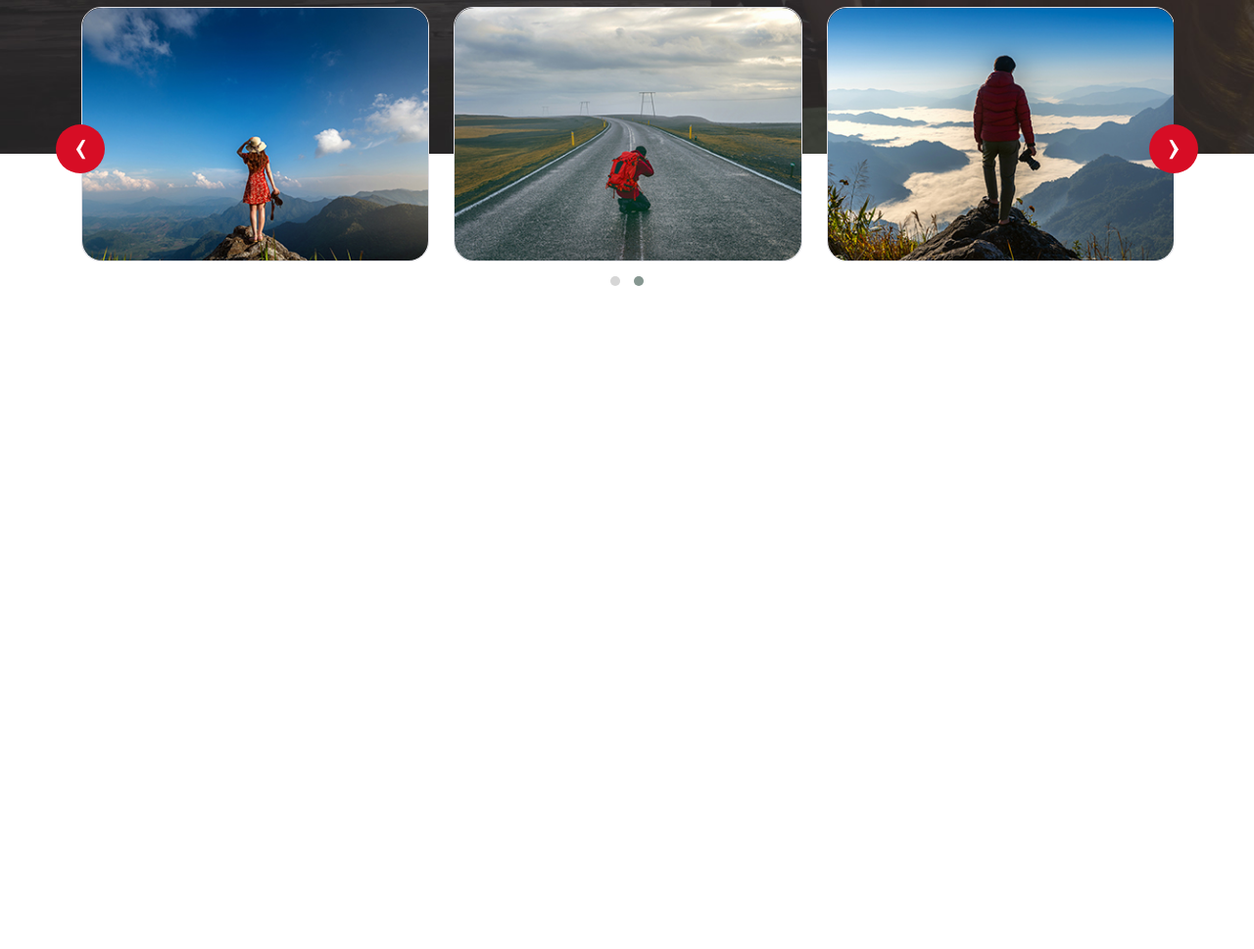
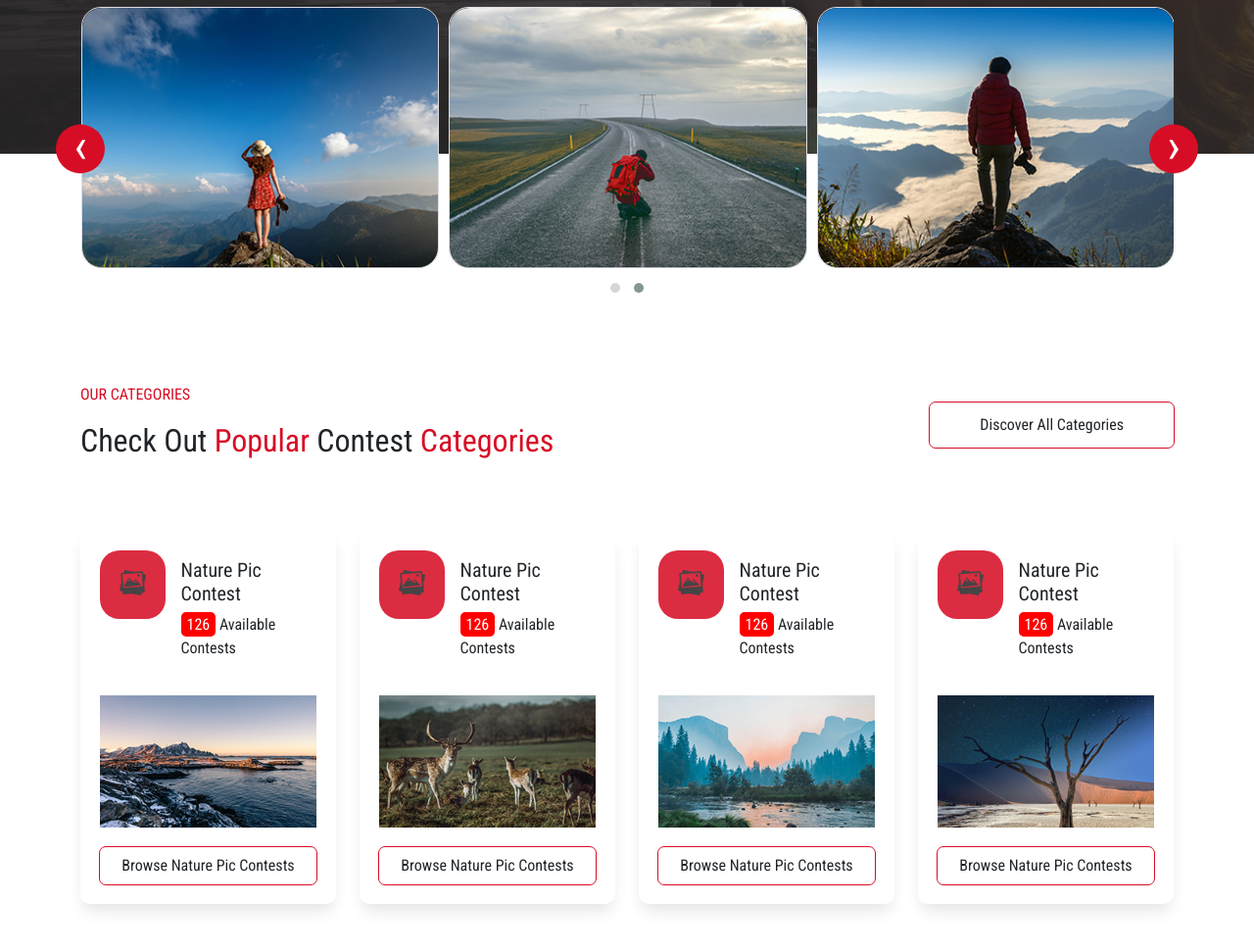
Before and after one commit to razan111/photography-contest, a plain HTML site: page index.html in a window 1280 px wide. Shown: the part 629-1598 px from the top of the page at 98% size. Before the commit the page ends 933 px from the top, so only its background shows below. Drawn offline with nearby package versions, Linux system fonts and the light colour scheme.

Commit message:
Our categories section done

```diff
--- a/css/crimison.css
+++ b/css/crimison.css
@@ -1,4 +1,8 @@
+
+.popular-btn:hover,
+.popular-icon,
 .owl-carousel .owl-nav button.owl-next,
+.discover-btn:hover,
 .owl-carousel .owl-nav button.owl-prev,
 .owl-carousel .owl-nav button.owl-next:hover,
 .owl-carousel .owl-nav button.owl-prev:hover,
@@ -10,7 +14,7 @@ header{
 .featured-overlay,
 .mybtn2,
 .mybtn1,
-.home-section .title-text{
+.title-text{
     color: #d70d25;
 }
 
@@ -19,3 +23,9 @@ header{
 .home-section .divider{
     border: 2px solid #d70d25;
 }
+
+
+.discover-btn,
+.popular-btn{
+    outline: 1px solid #d70d25;
+}
--- a/css/style.css
+++ b/css/style.css
@@ -196,3 +196,59 @@ header .navbar #navbarSupportedContent .nav-item .nav-link.active{
     justify-content: center;
     margin-top: -15px;
 }
+
+.contest-categories-section{
+    padding: 80px 0 80px;
+}
+
+
+.popular-icon{
+    width: 70px;
+    height: 70px;
+    padding: 20px;
+    border-radius: 20px;
+    opacity: .87;
+}
+
+.card{
+    border: none;
+    padding: 20px;
+    border-radius: 10px;
+    box-shadow: 0px 10px 15px -3px rgba(0,0,0,0.1);
+}
+
+.popular-img{
+    width: 100%;
+    padding: 20px 0px;
+
+}
+
+.popular-text{
+    background-color: red;
+    padding: 3px 6px;
+    border-radius: 5px;
+    color: #ffffff;
+}
+
+.discover{
+    display: flex;
+    flex-direction: column-reverse;
+    flex-wrap: wrap;
+    align-content: end;
+    justify-content: center;
+}
+
+.discover-btn{
+    padding: 10px 50px;
+}
+.discover-btn:hover{
+    color: #ffffff;
+}
+
+.popular-btn{
+    width: 100%;
+}
+
+.popular-btn:hover{
+    color: #ffffff;
+}
--- a/index.html
+++ b/index.html
@@ -192,6 +192,98 @@
 
     </section>
 
+    <section class="contest-categories-section">
+        <div class="container">
+            <div class="row row-cols-lg-2 row-cols-md-1 mb-5">
+                <div class="content ">
+                    <p class="title-text">OUR CATEGORIES</p>
+                    <h2>Check Out <span class="title-text">Popular</span> Contest <span
+                            class="title-text">Categories</span></h2>
+                </div>
+                <div class="discover">
+                    <a href="" class="btn discover-btn">Discover All Categories</a>
+                </div>
+            </div>
+
+            <div class="row row-cols-1 row-cols-md-2 row-cols-lg-4">
+
+                <div class="col my-3">
+                    <div class="card h-100">
+                        <div class="d-flex">
+                            <div class="popular-icon">
+                                <img class="img-fluid" src="images/icon-01.png" alt="">
+                            </div>
+                            <div class="ps-3 mt-2">
+                                <h3 class="fs-5">Nature Pic Contest</h3>
+                                <p><span class="popular-text">126</span> Available Contests</p>
+                            </div>
+                        </div>
+                        <img src="images/popular-01.png" class="img-fluid rounded popular-img" alt="...">
+                        <div class="">
+                            <a class="btn popular-btn" href="">Browse Nature Pic Contests</a>
+                        </div>
+                    </div>
+                </div>
+
+                <div class="col my-3">
+                    <div class="card h-100">
+                        <div class="d-flex">
+                            <div class="popular-icon">
+                                <img class="img-fluid" src="images/icon-01.png" alt="">
+                            </div>
+                            <div class="ps-3 mt-2">
+                                <h3 class="fs-5">Nature Pic Contest</h3>
+                                <p><span class="popular-text">126</span> Available Contests</p>
+                            </div>
+                        </div>
+                        <img src="images/popular-02.png" class="img-fluid rounded  popular-img" alt="...">
+                        <div class="">
+                            <a class="btn popular-btn" href="">Browse Nature Pic Contests</a>
+                        </div>
+                    </div>
+                </div>
+                <div class="col my-3">
+                    <div class="card h-100">
+                        <div class="d-flex">
+                            <div class="popular-icon">
+                                <img class="img-fluid" src="images/icon-01.png" alt="">
+                            </div>
+                            <div class="ps-3 mt-2">
+                                <h3 class="fs-5">Nature Pic Contest</h3>
+                                <p><span class="popular-text">126</span> Available Contests</p>
+                            </div>
+                        </div>
+                        <img src="images/popular-03.png" class="img-fluid rounded popular-img" alt="...">
+                        <div class="">
+                            <a class="btn popular-btn" href="">Browse Nature Pic Contests</a>
+                        </div>
+                    </div>
+                </div>
+                <div class="col my-3">
+                    <div class="card h-100">
+                        <div class="d-flex">
+                            <div class="popular-icon">
+                                <img class="img-fluid" src="images/icon-01.png" alt="">
+                            </div>
+                            <div class="ps-3 mt-2">
+                                <h3 class="fs-5">Nature Pic Contest</h3>
+                                <p><span class="popular-text">126</span> Available Contests</p>
+                            </div>
+                        </div>
+                        <img src="images/popular-04.png" class="img-fluid rounded popular-img" alt="...">
+                        <div class="">
+                            <a class="btn popular-btn" href="">Browse Nature Pic Contests</a>
+                        </div>
+                    </div>
+                </div>
+            </div>
+
+
+        </div>
+    </section>
+
+
+    <!-- CLOSED PHOTOGRAPHY CONTESTS -->
 
 
 
@@ -213,7 +305,7 @@
     <script>
         $('.owl-carousel').owlCarousel({
             loop: true,
-            margin: 25,
+            margin: 10,
             nav: true,
             autoplay: true,
             autoplayTimeout: 1500,
```
